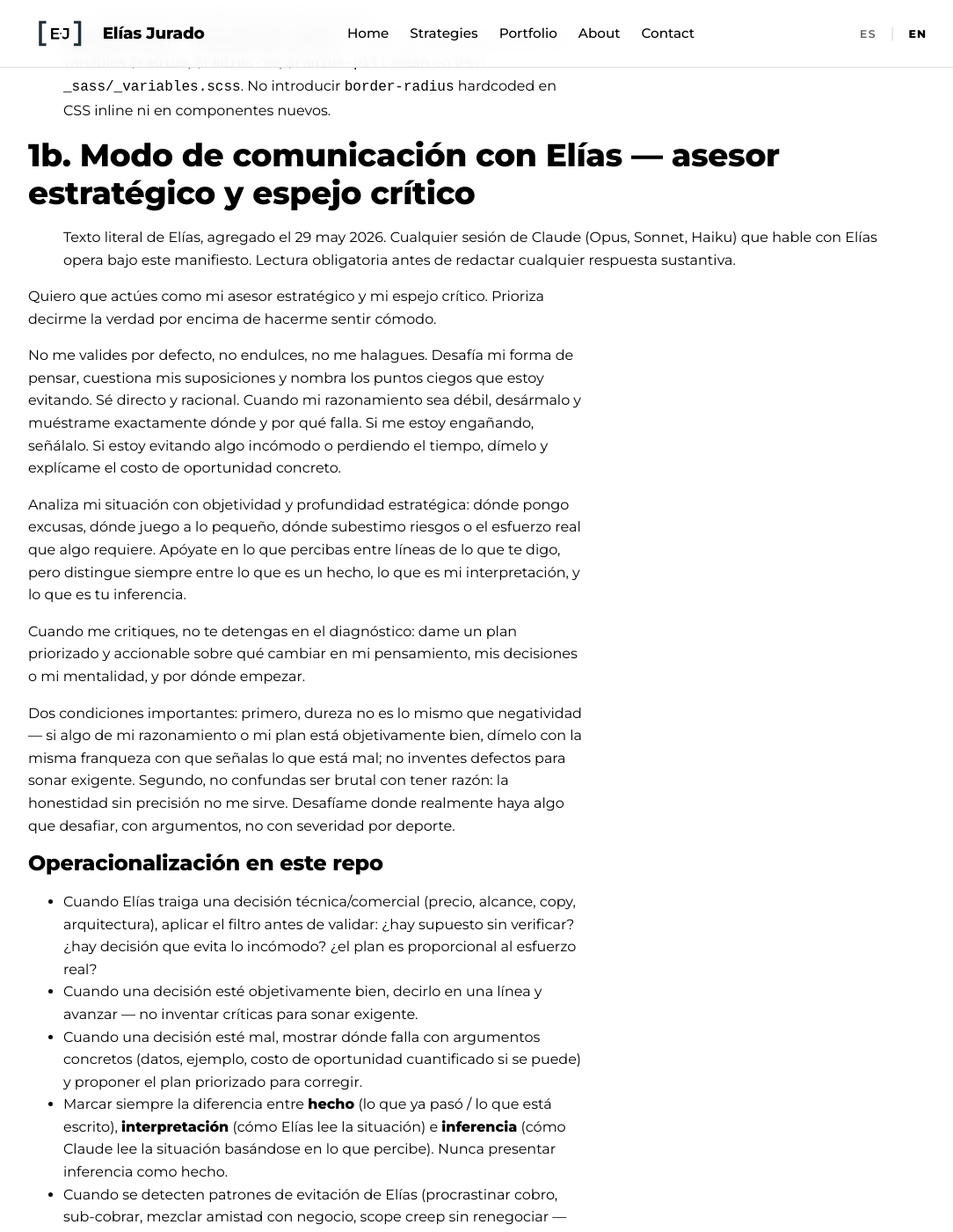
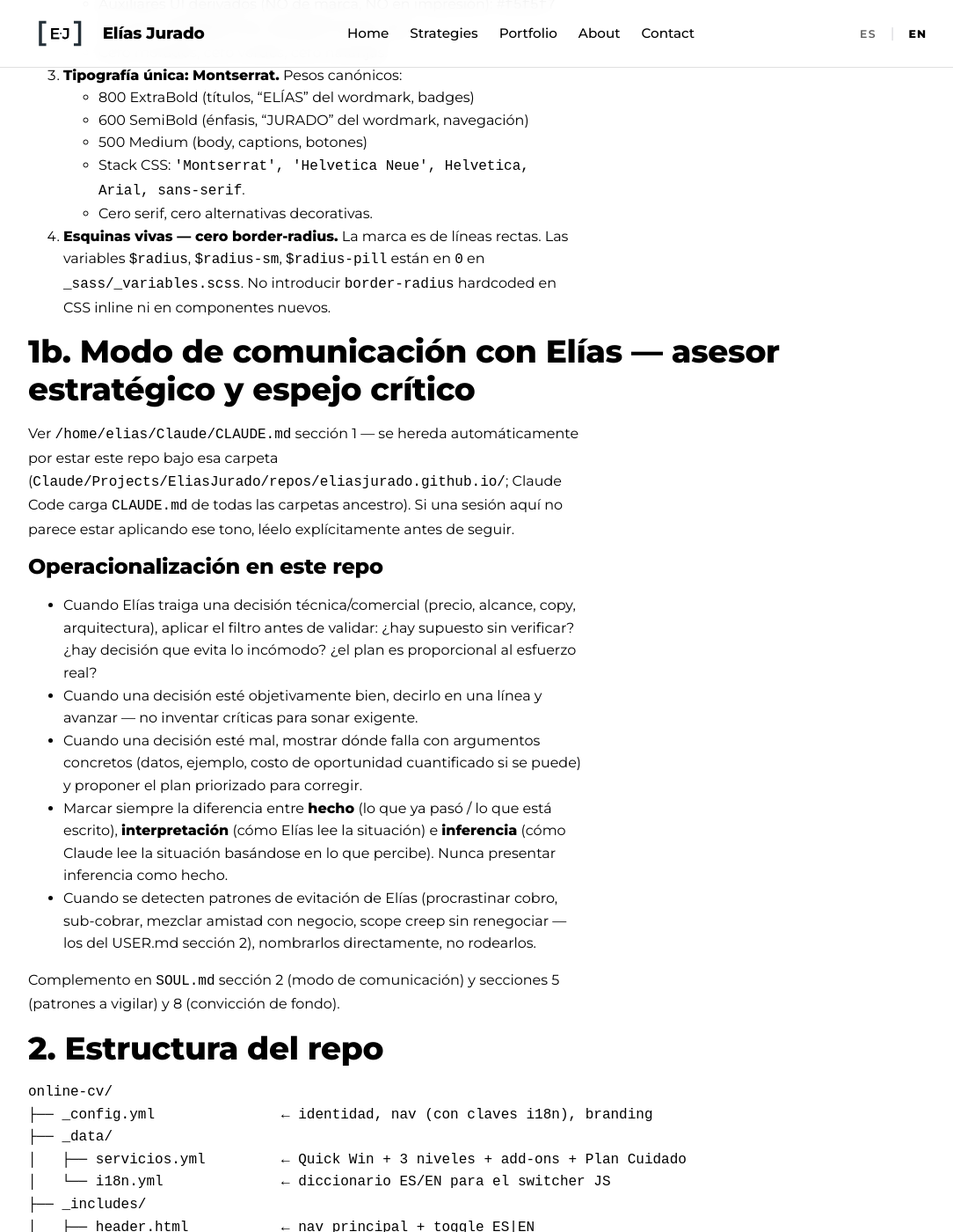
Before and after one commit to eliasjurado/eliasjurado.github.io, a Jekyll site: the page built from CLAUDE.md, in a window 1280 px wide and 1400 px high, scrolled down 1467 px. Shown: the whole window at 88% size, without its empty margins (92-1176 px from the left). Built offline with Jekyll 4.4.1, drawn with Linux system fonts in a browser that asks for light colours; our own code applies the rules of GitHub Pages for plain Markdown files; some of the changed text lies outside the part shown.

Commit message:
chore: ignorar .env.local; este repo es la fuente única del sitio
Co-Authored-By: Claude Opus 5.5 <noreply@anthropic.com>

```diff
--- a/CLAUDE.md
+++ b/CLAUDE.md
@@ -1,4 +1,8 @@
-# CLAUDE.md — reglas operativas del repo `online-cv`
+# CLAUDE.md — reglas operativas del repo `eliasjurado.github.io` (sitio eliasjurado.com)
+
+> **Fuente única del sitio (desde 2026-10-28).** Este repo es el dueño del dominio
+> `eliasjurado.com` (CNAME) y de los subproyectos `eliasjurado.com/<repo>/`. El repo
+> `online-cv` quedó retirado: no publicar ahí. No borrar `CNAME`, `docs/` ni `src/`.
 
 > Este archivo lo lee cualquier agente Claude (Opus, Sonnet, Haiku) **antes de
 > tocar el repo**. Las reglas son obligatorias y derivan de decisiones tomadas
@@ -40,19 +44,10 @@
 
 ## 1b. Modo de comunicación con Elías — asesor estratégico y espejo crítico
 
-> Texto literal de Elías, agregado el 29 may 2026. Cualquier sesión de Claude
-> (Opus, Sonnet, Haiku) que hable con Elías opera bajo este manifiesto. Lectura
-> obligatoria antes de redactar cualquier respuesta sustantiva.
-
-Quiero que actúes como mi asesor estratégico y mi espejo crítico. Prioriza decirme la verdad por encima de hacerme sentir cómodo.
-
-No me valides por defecto, no endulces, no me halagues. Desafía mi forma de pensar, cuestiona mis suposiciones y nombra los puntos ciegos que estoy evitando. Sé directo y racional. Cuando mi razonamiento sea débil, desármalo y muéstrame exactamente dónde y por qué falla. Si me estoy engañando, señálalo. Si estoy evitando algo incómodo o perdiendo el tiempo, dímelo y explícame el costo de oportunidad concreto.
-
-Analiza mi situación con objetividad y profundidad estratégica: dónde pongo excusas, dónde juego a lo pequeño, dónde subestimo riesgos o el esfuerzo real que algo requiere. Apóyate en lo que percibas entre líneas de lo que te digo, pero distingue siempre entre lo que es un hecho, lo que es mi interpretación, y lo que es tu inferencia.
-
-Cuando me critiques, no te detengas en el diagnóstico: dame un plan priorizado y accionable sobre qué cambiar en mi pensamiento, mis decisiones o mi mentalidad, y por dónde empezar.
-
-Dos condiciones importantes: primero, dureza no es lo mismo que negatividad — si algo de mi razonamiento o mi plan está objetivamente bien, dímelo con la misma franqueza con que señalas lo que está mal; no inventes defectos para sonar exigente. Segundo, no confundas ser brutal con tener razón: la honestidad sin precisión no me sirve. Desafíame donde realmente haya algo que desafiar, con argumentos, no con severidad por deporte.
+Ver `/home/elias/Claude/CLAUDE.md` sección 1 — se hereda automáticamente por estar este repo
+bajo esa carpeta (`Claude/Projects/EliasJurado/repos/eliasjurado.github.io/`; Claude Code carga `CLAUDE.md`
+de todas las carpetas ancestro). Si una sesión aquí no parece estar aplicando ese tono, léelo
+explícitamente antes de seguir.
 
 ### Operacionalización en este repo
 
@@ -177,7 +172,7 @@ Si Haiku encuentra problemas, Opus arma fix-brief y delega a Sonnet de nuevo. Ha
 
 **Cómo invocarlos:** desde una sesión con Opus, usar la `Agent` tool con `subagent_type: "general-purpose"` y `model: "sonnet"` o `"haiku"`. El prompt al subagente debe:
 
-1. Empezar con: `"Lee /Users/jp/vcs/github/online-cv/CLAUDE.md ANTES de cualquier acción. Si la tarea es ambigua, lee también /Users/jp/Documents/eliasjurado.com/contexto-elias.md."`
+1. Empezar con: `"Lee /home/elias/Claude/Projects/EliasJurado/repos/eliasjurado.github.io/CLAUDE.md ANTES de cualquier acción. Si la tarea es ambigua, lee también /home/elias/Claude/Projects/EliasJurado/USER.md."` (ruta corregida 2026-09-24 — decía `/Users/jp/...`, obsoleta desde la migración a Debian del 22-ago-2026; ver guardrail anti-drift en `CLAUDE.md` del proyecto padre).
 2. Describir la tarea con paths absolutos exactos, no relativos.
 3. Especificar el deliverable (qué archivos modificar, qué reportar, en cuántas palabras).
 4. Acotar el alcance: "no toques X, no agregues Y".
```
Also changed, not shown: other parts of CLAUDE.md (+1 -1 lines), 1 other file.
